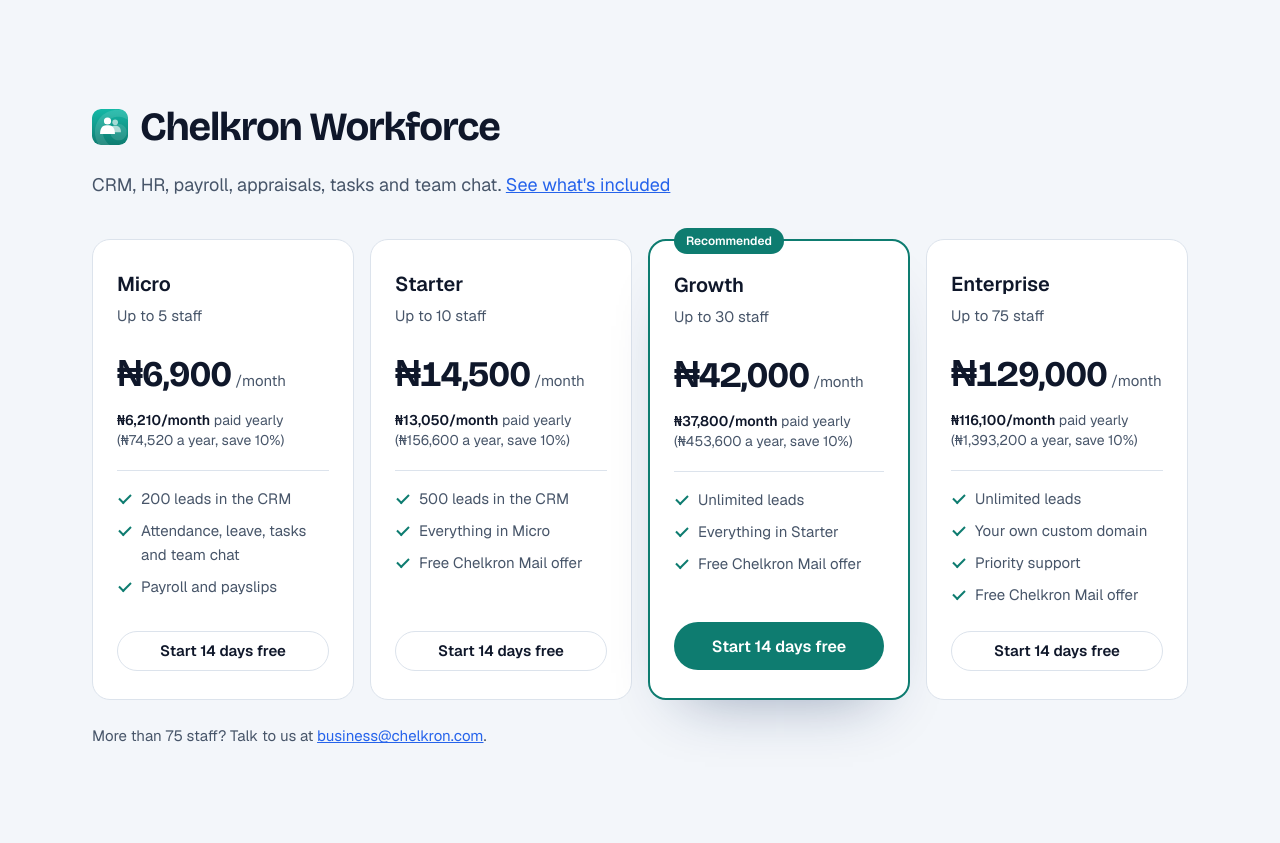
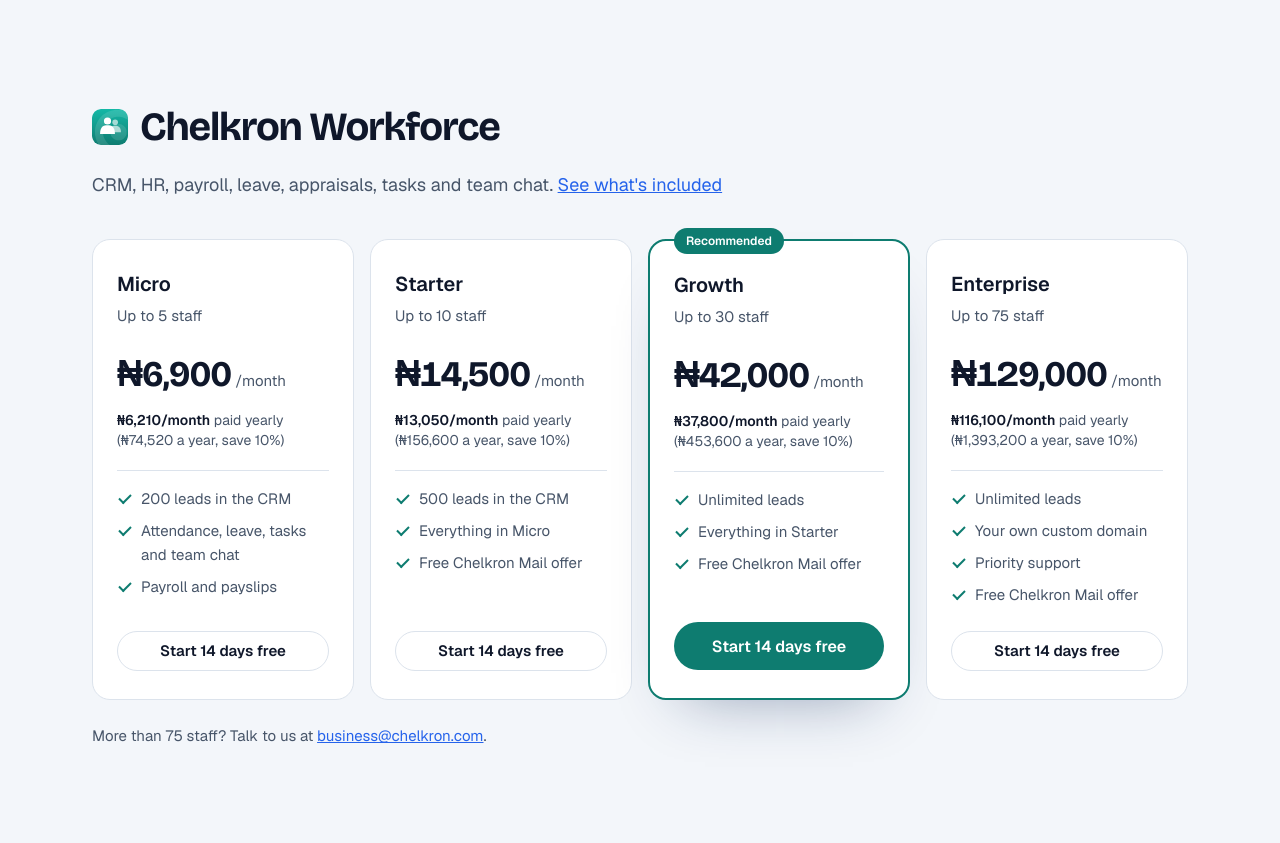
Before and after one commit to chelkron/chelkron-website, a PHP site: page /pricing in a window 1280 px wide. Shown: the part 499-1342 px from the top of the page. Run offline with PHP 8.4, Linux system fonts and the light colour scheme.

Commit message:
Pricing: mention leave in the Workforce line
Co-Authored-By: Claude Opus 5.5 <noreply@anthropic.com>
Claude-Session: https://claude.ai/code/session_01TehZLgkaxvmJWTgKE9ooZa

```diff
--- a/pricing/index.php
+++ b/pricing/index.php
@@ -14,7 +14,7 @@ site_head('Pricing', 'Plans and prices for Chelkron Workforce and Chelkron Mail.
 <section class="plans-sec" id="workforce" aria-labelledby="wf-h">
     <div class="wrap">
         <h2 id="wf-h" class="plans-h"><img src="/assets/workforce-icon.svg" alt="" width="36" height="36">Chelkron Workforce</h2>
-        <p class="sec-p">CRM, HR, payroll, appraisals, tasks and team chat. <a href="/workforce">See what's included</a></p>
+        <p class="sec-p">CRM, HR, payroll, leave, appraisals, tasks and team chat. <a href="/workforce">See what's included</a></p>
         <?php site_plan_cards('workforce'); ?>
     </div>
 </section>
```
